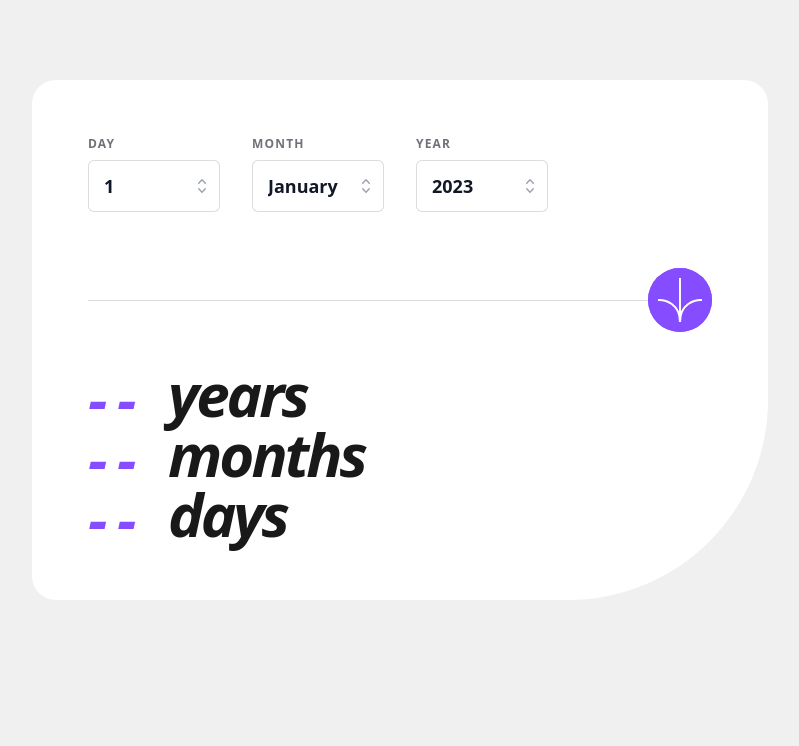
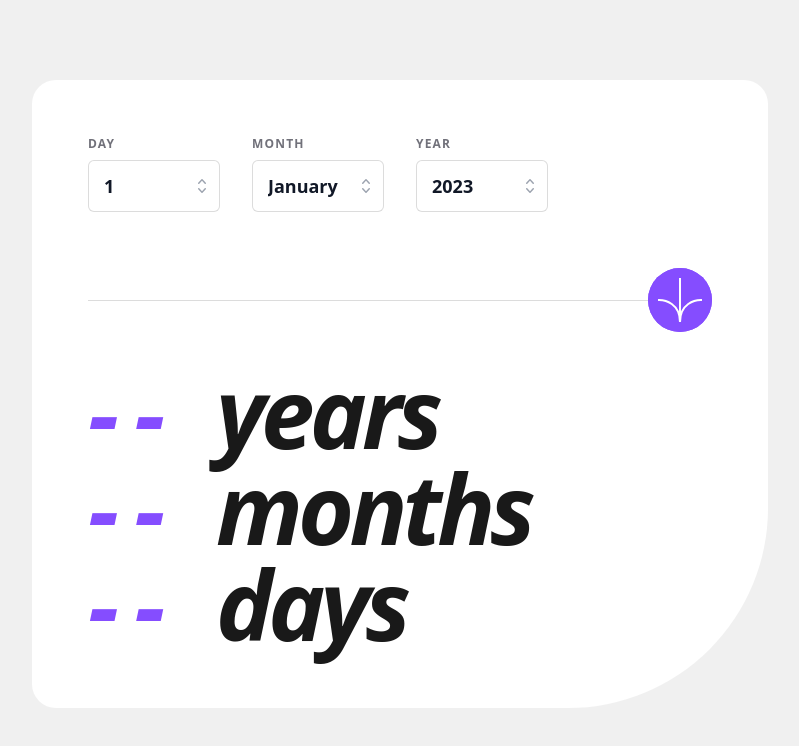
Before and after one commit to 11kyle/age-calculator, a React (Vite) app: page / in a window 1280 px wide. Shown: the top 746 px of the page, without its empty margins (240-1039 px from the left). Built offline with nearby package versions, Linux system fonts and the light colour scheme.

Commit message:
css adjustments

```diff
--- a/src/App.tsx
+++ b/src/App.tsx
@@ -145,7 +145,7 @@ function App() {
             data-cy="get-age-btn"
             onClick={getAge}
             disabled={false}
-            className='w-16 h-16 bg-primary rounded-full absolute right-1/2 translate-x-1/2 sm:right-0 sm:translate-x-0 -translate-y-8 grid place-content-center outline-none ring-1 ring-inset focus:ring-2 focus:ring-inset ring-primary disabled:bg-[#C3A6FF]'
+            className='w-16 h-16 bg-primary hover:bg-[#C3A6FF] rounded-full absolute right-1/2 translate-x-1/2 sm:right-0 sm:translate-x-0 -translate-y-8 grid place-content-center outline-none ring-1 ring-inset focus:ring-2 focus:ring-inset ring-primary disabled:bg-[#C3A6FF] hover:ring-[#C3A6FF]'
           >
             <img src={arrowDown} aria-hidden="true" />
             <span className="sr-only">Submit</span>
@@ -155,8 +155,8 @@ function App() {
 
       <div>
         <dl data-cy="age">
-          <dt className='flex items-end font-extrabold italic text-6xl tracking-tighter'>
-            <span data-cy="years" className='h-14 w-20 inline-block text-primary relative overflow-hidden group'>
+          <dt className='flex items-end font-extrabold italic text-6xl sm:text-8xl tracking-tighter'>
+            <span data-cy="years" className='h-14 w-20 sm:h-24 sm:w-32 inline-block text-primary relative overflow-hidden group'>
               {yearsOld === 0
                 ? '- -'
                 : <>
@@ -180,8 +180,8 @@ function App() {
               }
             </span> years
           </dt>
-          <dt className='flex items-end font-extrabold italic text-6xl tracking-tighter'>
-            <span data-cy="months" className='h-14 w-20 inline-block text-primary relative overflow-hidden group'>
+          <dt className='flex items-end font-extrabold italic text-6xl sm:text-8xl tracking-tighter'>
+            <span data-cy="months" className='h-14 w-20 sm:h-24 sm:w-32 inline-block text-primary relative overflow-hidden group'>
               {monthsOld === 0
                 ? '- -'
                 : <>
@@ -206,8 +206,8 @@ function App() {
               }
             </span> months
           </dt>
-          <dt className='flex items-end font-extrabold italic text-6xl tracking-tighter'>
-            <span data-cy="days" className='h-14 w-20 inline-block text-primary relative overflow-hidden group'>
+          <dt className='flex items-end font-extrabold italic text-6xl sm:text-8xl tracking-tighter'>
+            <span data-cy="days" className='h-14 w-20 sm:h-24 sm:w-32 inline-block text-primary relative overflow-hidden group'>
               {daysOld === 0
                 ? '- -'
                 : <>
```
